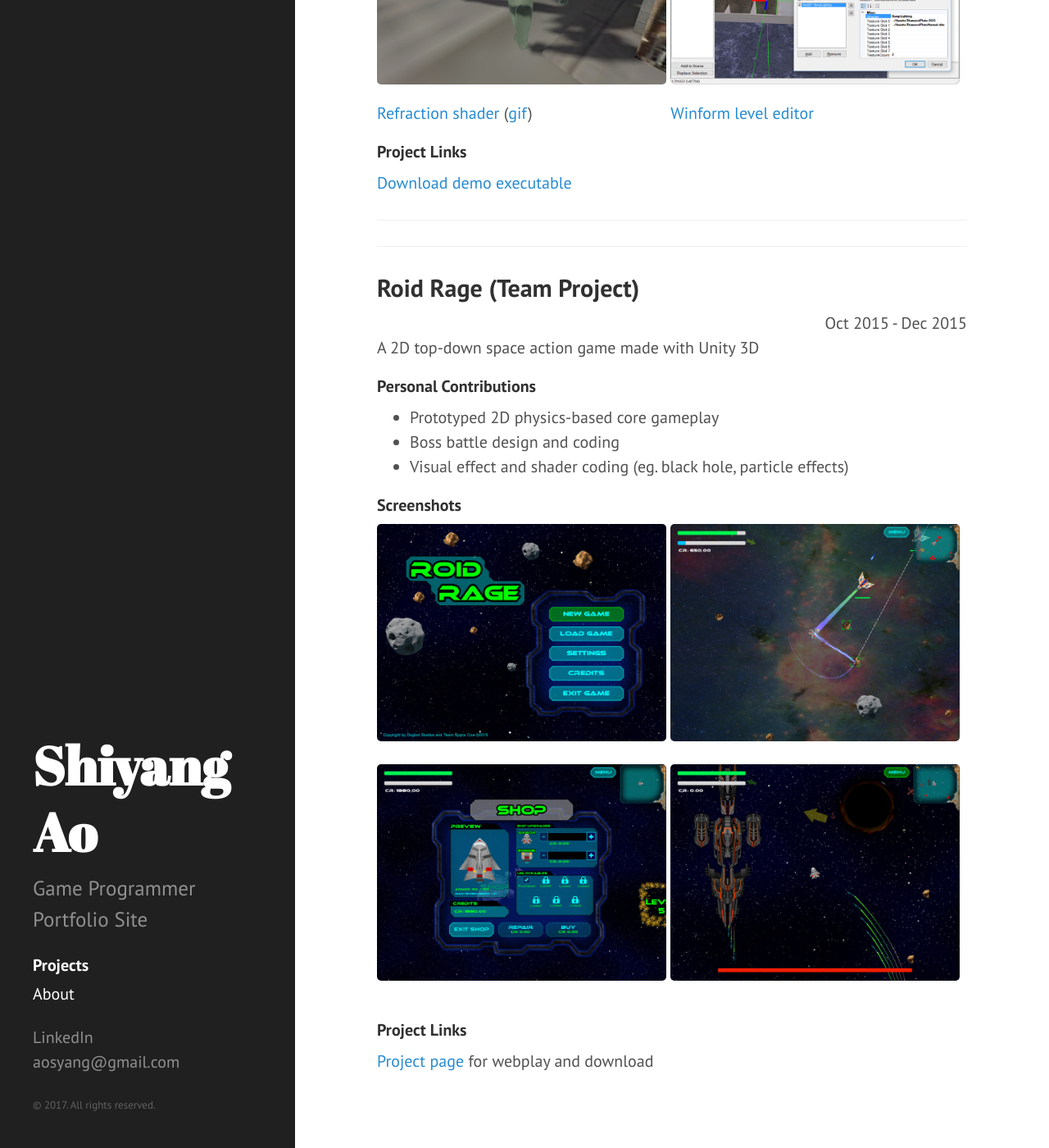
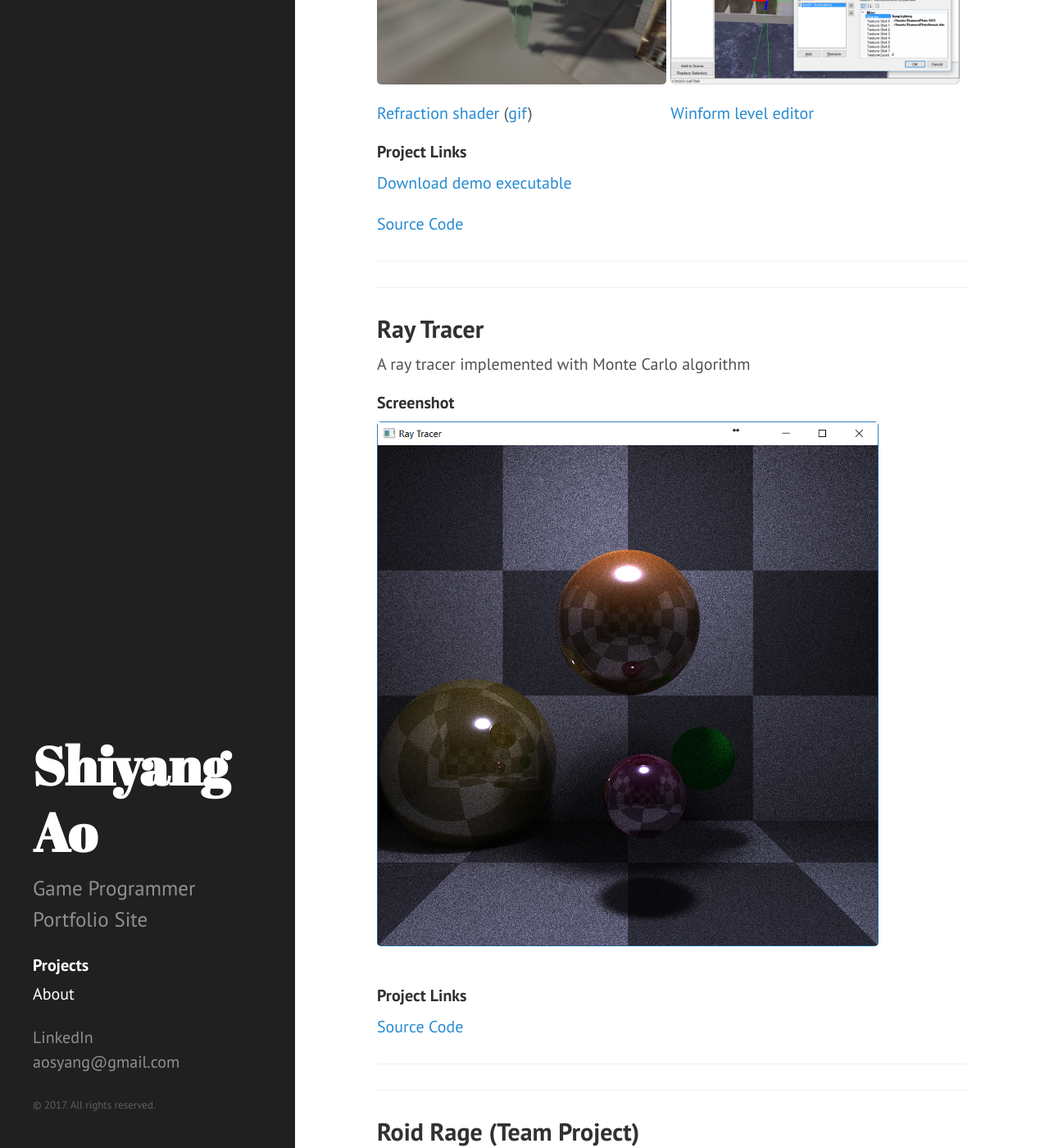
Before and after one commit to aosyang/aosyang.github.io, a Jekyll site: the page built from projects.md, in a window 1280 px wide and 1400 px high, scrolled down 5096 px. Shown: the whole window at 82% size. Built offline with Jekyll 4.4.1, drawn with Linux system fonts in a browser that asks for light colours.

Commit message:
Added ray tracer project Added link for resume

```diff
--- a/projects.md
+++ b/projects.md
@@ -162,6 +162,24 @@ C++/C# graphics demo project
 #### Project Links
 [Download demo executable](https://github.com/aosyang/FSGraphicsProject_Binary/releases/download/v0.1.1-alpha/GraphicsEngine_Demos.zip)
 
+[Source Code](https://github.com/aosyang/FSGraphicsProject)
+
+---
+---
+
+## Ray Tracer
+A ray tracer implemented with Monte Carlo algorithm
+
+#### Screenshot
+<div style="display: inline-block; max-width: 100%">
+  <a href="/img/RayTracer.png" target="_blank">
+    <img src="/img/RayTracer_small.jpg" />
+  </a>
+</div>
+
+#### Project Links
+[Source Code](https://github.com/aosyang/RayTracerWin)
+
 ---
 ---
 
```
Also changed, not shown: about.md (+3 -0 lines), img/RayTracer.png (added), img/RayTracer_small.jpg (added).
